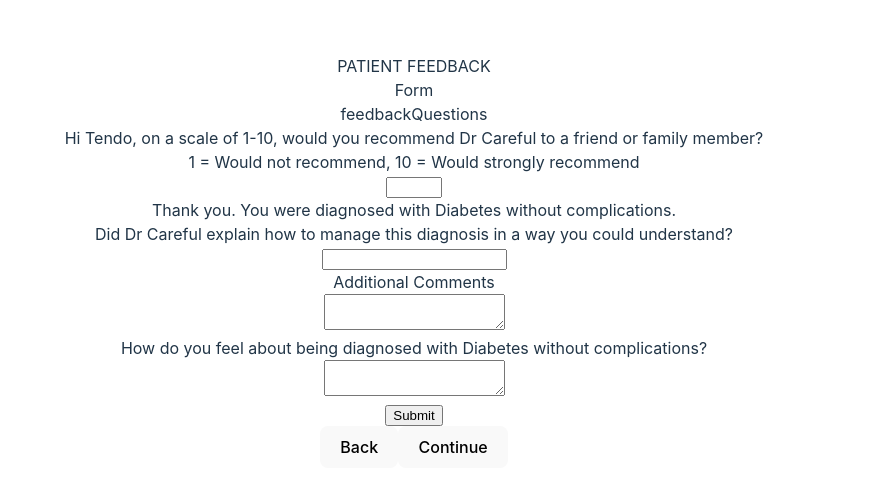
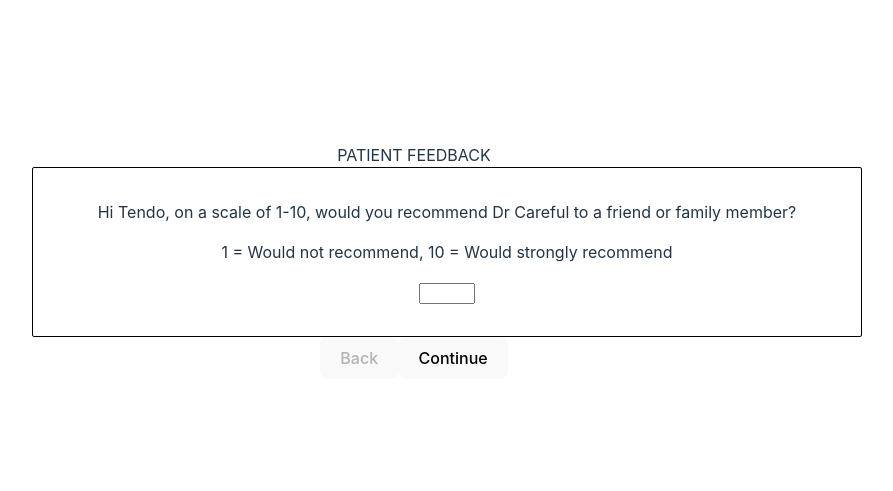
Before and after one commit to fauteuil/patient-feedback, a React (Vite) app: page / in a window 1280 px wide. Shown: the part 139-630 px from the top of the page, without its empty margins (226-1119 px from the left). Built offline with nearby package versions, Linux system fonts and the light colour scheme.

Commit message:
feat: set up carousel effect and form validation

```diff
--- a/package.json
+++ b/package.json
@@ -18,12 +18,14 @@
   "devDependencies": {
     "@types/react": "^18.2.15",
     "@types/react-dom": "^18.2.7",
+    "@types/styled-components": "^5.1.26",
     "@typescript-eslint/eslint-plugin": "^6.0.0",
     "@typescript-eslint/parser": "^6.0.0",
     "@vitejs/plugin-react": "^4.0.3",
     "eslint": "^8.45.0",
     "eslint-plugin-react-hooks": "^4.6.0",
     "eslint-plugin-react-refresh": "^0.4.3",
+    "styled-components": "^6.0.7",
     "typescript": "^5.0.2",
     "vite": "^4.4.5"
   }
--- a/src/assets/test-data/patient-feedback-raw-data.json
+++ b/src/assets/test-data/patient-feedback-raw-data.json
@@ -103,21 +103,25 @@
         "status": "",
         "questions": [
           {
-            "comment": "",
             "id": "blah-8ygvb-blah",
             "name": "recommendDoctor",
-            "value": "",
+            "value": 0,
             "valueType": "int"
           },
           {
-            "comment": "",
             "id": "blah-8yg3edcvb-blah",
-            "name": "diagnosisExplanation",
+            "name": "diagnosisExplanationSatisfaction",
             "value": "",
-            "valueType": "boolean"
+            "valueType": "string"
           },
           {
-            "id": "blah-8ygvb-blah",
+            "id": "blah-8ygvb-bl2wsah",
+            "name": "diagnosisExplanationComment",
+            "value": "",
+            "valueType": "string"
+          },
+          {
+            "id": "blah-8y2wsd-gvb-blah",
             "name": "diagnosisResponse",
             "value": "",
             "valueType": "string"
@@ -125,7 +129,7 @@
         ]
       },
       "diagnosis": {
-        "reference": "Diagnosis/be142dc6-93bd-11eb-a8b3-0242ac130003"
+        "reference": "Diagnosis/be142dc6-93bd-11eb-a8b3-0242ac-1309iujhbv"
       }
     }
   ]
--- /dev/null
+++ b/src/components/feedback-form/FeedbackForm.styled.tsx
@@ -0,0 +1,16 @@
+import styled from "styled-components";
+
+export const FormFieldWrapper = styled.div`
+  border: solid 0.0625rem black;
+  border-radius: 0.125rem;
+  /* display: flex ; */
+  /* align-items: left; */
+  padding: 2rem;
+  width: 100% ;
+`;
+
+export const FormFieldInstructions = styled.div`
+  border: solid÷ 0.0625rem black;
+  border-radius:÷ 0.125rem;
+  padding: 0 0 1rem 0;
+`;
--- a/src/components/feedback-form/FeedbackForm.tsx
+++ b/src/components/feedback-form/FeedbackForm.tsx
@@ -1,4 +1,4 @@
-import { useEffect, useMemo, useState } from 'react';
+import { MouseEvent, useCallback, useEffect, useMemo, useState } from 'react';
 import {
   // Appointment,
   Bundle,
@@ -11,8 +11,8 @@ import {
 // import { useForm } from "react-hook-form";
 import { useForm, SubmitHandler } from 'react-hook-form';
 import { PatientFeedbackFormData } from '.';
-import { FormFieldWrapper } from './FormFieldWrapper';
 import { FEEDBACK_FORM_COPY } from './constants';
+import { FormFieldInstructions, FormFieldWrapper } from './FeedbackForm.styled';
 
 // function App() {
 //   const { register } = useForm<UserInput>();
@@ -64,7 +64,7 @@ const fetchBundle = async () => {
 // };
 
 /**
- * @todo - wrap in useCallback()
+ * @todo - wrap individual resource parsing into useCallback()
  * @param {Bundle} bundle
  * @returns {Patient} patient
  */
@@ -133,11 +133,10 @@ export function FeedbackForm() {
     register,
     handleSubmit,
     formState: { errors },
-  } = useForm<PatientFeedbackFormData>();
+    trigger,
+  } = useForm<PatientFeedbackFormData>({ mode: 'onTouched' });
 
-  const onSubmit: SubmitHandler<PatientFeedbackFormData> = data => console.log(data);
-
-  const [formStep, setFormStep] = useState<string>(''); //TOOD: manage form step by service response and/or app state library, e.g. ReactCcntext
+  const [formStep, setFormStep] = useState<number>(0); //TOOD: manage form step by service response and/or app state library, e.g. ReactCcntext
   // const [feedbackQuestions, setFeedbackQuestions] = useState<FeedbackQuestion[]>([]);
 
   // eslint-disable-next-line @typescript-eslint/no-unused-vars
@@ -145,8 +144,15 @@ export function FeedbackForm() {
   const [patient, setPatient] = useState<Patient>();
   const [doctor, setDoctor] = useState<Doctor>();
   const [diagnosis, setDiagnosis] = useState<Diagnosis>();
-  // const [appointment, setAppointment] = useState<Appointment>(); // TODO: parse and display  appointment data for better context
+  // const [appointment, setAppointment] = useState<Appointment>(); // TODO: parse and display appointment data for more complete context to the questionnaire
   // const [patientFeedback, setPatientFeedback] = useState<PatientFeedback>();
+
+  // Pares and persist response data
+  const onSubmit: SubmitHandler<PatientFeedbackFormData> = useCallback(feedbackFormData => {
+    console.log('feedbackFormData', feedbackFormData);
+    // const updatedPatientFeedback = { ...patientFeedback };
+    // (updatedPatientFeedback?.questions || []).forEach(question => { });
+  }, []);
 
   // Display values
   const patientFirstName = useMemo(() => {
@@ -161,16 +167,8 @@ export function FeedbackForm() {
     );
   }, [diagnosis?.code.coding]);
 
-  const handleFormStepNavigation = (formStepId: string) => () => {
-    setFormStep(formStepId);
-  };
-
-  // Fetch data to populate the form
+  // Fetch data to specify context for the form fields.
   useEffect(() => {
-    // const populateFields = () => {
-
-    // }
-    // populateFields();
     fetchBundle().then(bundleResponse => {
       // console.log('data', data);
       console.log('bundle', bundleResponse);
@@ -182,62 +180,115 @@ export function FeedbackForm() {
     });
   }, []);
 
-  // useEffect(() => {
-  //   // const populateFields = () => {
+  const formFieldKeys = ['recommendDoctor', 'diagnosisExplanationSatisfaction', 'diagnosisResponse'];
 
-  //   // }
-  //   // populateFields();
-  //   getFeedbackQuestions().then(questions => {
-  //     // console.log('data', data);
-  //     console.log('questions', questions);
-  //     setFeedbackQuestions(questions);
-  //   });
-  // }, []);
+  const formFields = [
+    <FormFieldWrapper key='recommendDoctor'>
+      <FormFieldInstructions>
+        {FEEDBACK_FORM_COPY.recommendDoctor.description(patientFirstName, doctorLastName)}
+      </FormFieldInstructions>
+      <FormFieldInstructions>
+        {FEEDBACK_FORM_COPY.recommendDoctor.instructions}
+      </FormFieldInstructions>
+      <input
+        type='number'
+        max={10}
+        min={1}
+        {...register('recommendDoctor', {
+          required: `${FEEDBACK_FORM_COPY.recommendDoctor.title} is a required field`,
+        })}
+      />
+      {errors.recommendDoctor ? <div>{errors.recommendDoctor.message}</div> : null}
+    </FormFieldWrapper>,
+    <FormFieldWrapper key='diagnosisExplanationSatisfaction'>
+      <FormFieldInstructions>
+        {FEEDBACK_FORM_COPY.diagnosisExplanationSatisfaction.description(diagnosisTitle)}
+      </FormFieldInstructions>
+      <FormFieldInstructions>
+        {FEEDBACK_FORM_COPY.diagnosisExplanationSatisfaction.instructions(doctorLastName)}
+      </FormFieldInstructions>
+      <select
+        {...register('diagnosisExplanationSatisfaction', {
+          required: `${FEEDBACK_FORM_COPY.diagnosisExplanationSatisfaction.title} is a required field`,
+        })}
+      >
+        <option value={'yes'}>Yes</option>
+        <option value={'no'}>No</option>
+      </select>
+      {errors.diagnosisExplanationSatisfaction ? (
+        <div>{errors.diagnosisExplanationSatisfaction.message}</div>
+      ) : null}
+      {/* <FormFieldWrapper > */}
+      <FormFieldInstructions>
+        {FEEDBACK_FORM_COPY.diagnosisExplanationComment.instructions}
+      </FormFieldInstructions>
+      <textarea {...register('diagnosisExplanationComment')} />
+      {/* </FormFieldWrapper> */}
+    </FormFieldWrapper>,
+    <FormFieldWrapper key='diagnosisResponse'>
+      <FormFieldInstructions>
+        {FEEDBACK_FORM_COPY.diagnosisResponse.description}
+      </FormFieldInstructions>
+      <FormFieldInstructions>
+        {FEEDBACK_FORM_COPY.diagnosisResponse.instructions(diagnosisTitle)}
+      </FormFieldInstructions>
+      <textarea
+        {...register('diagnosisResponse', {
+          required: `${FEEDBACK_FORM_COPY.diagnosisResponse.title} is a required field`,
+        })}
+      />
+      {errors.diagnosisResponse ? <div>{errors.diagnosisResponse.message}</div> : null}
+    </FormFieldWrapper>,
+  ];
+
+  const handleFormStepNavigation = (formStepId: number) => (event: MouseEvent<HTMLElement>) => {
+    event.preventDefault();
+    console.log('event', event);
+    // const triggered = await trigger();
+    // trigger('recommendDoctor');
+    trigger();
+    // if (triggered) { return; }
+    const newIndex = Math.max(Math.min(formStepId, formFields.length - 1), 0) % formFields.length;
+    trigger();
+    if (errors) {
+      console.log('triggered errors', errors);
+      if (errors['recommendDoctor'])
+        return;
+    }
+    // console.log('newFormStepIndex', newIndex);
+    setFormStep(newIndex);
+  };
 
   return (
     <>
-      <div>Form</div>
-      {/* {formStep} */}
-      feedbackQuestions
       {/*
-        TODO: dynamic parsing/rendering of feedback questions and flexible form fields by question config.
+        TODO: refactor for dynamic parsing/rendering of feedback questions and flexible form fields rendered by question config.
       {feedbackQuestions.map(question => (
         <div key={question.id}>{question.name}</div>
       ))} */}
+
       <form onSubmit={handleSubmit(onSubmit)}>
-        <FormFieldWrapper>
-          <div>
-            {FEEDBACK_FORM_COPY.recommendDoctor.description(patientFirstName, doctorLastName)}
-          </div>
-          <div>{FEEDBACK_FORM_COPY.recommendDoctor.instructions}</div>
-          <input
-            type='number'
-            max={10}
-            min={1}
-            {...register('recommendDoctor', { required: `${FEEDBACK_FORM_COPY.recommendDoctor.title} is a required field` })}
-          />
-          {errors.recommendDoctor ? <div>{errors.recommendDoctor.message}</div> : null}
-        </FormFieldWrapper>
-        <FormFieldWrapper>
-          <div>{FEEDBACK_FORM_COPY.diagnosisExplanation.description(diagnosisTitle)}</div>
-          <div>{FEEDBACK_FORM_COPY.diagnosisExplanation.instructions(doctorLastName)}</div>
-          <input {...register('diagnosisExplanation', { required: `${FEEDBACK_FORM_COPY.diagnosisExplanation.title} is a required field` })} />
-          {errors.diagnosisExplanation ? <div>{errors.diagnosisExplanation.message}</div> : null}
-        </FormFieldWrapper>
-        <FormFieldWrapper>
-          <div>{FEEDBACK_FORM_COPY.diagnosisExplanationComment.instructions}</div>
-          <textarea {...register('diagnosisExplanationComment')} />
-        </FormFieldWrapper>
-        <FormFieldWrapper>
-          <div>{FEEDBACK_FORM_COPY.diagnosisResponse.instructions(diagnosisTitle)}</div>
-          <textarea {...register('diagnosisResponse', { required: `${FEEDBACK_FORM_COPY.diagnosisResponse.title} is a required field` })} />
-          {errors.diagnosisResponse ? <div>{errors.diagnosisResponse.message}</div> : null}
-        </FormFieldWrapper>
-
-        <input type='submit' />
+        {formFields.map((FieldComponent, index) => {
+          return formStep === index ? (
+            <>
+              {FieldComponent}
+              <button disabled={formStep === 0} onClick={handleFormStepNavigation(formStep - 1)}>
+                Back
+              </button>
+              <button
+                disabled={formStep === formFields.length - 1}
+                onClick={handleFormStepNavigation(formStep + 1)}
+              >
+                {' '}
+                Continue
+              </button>
+            </>
+          ) : (
+            <></>
+          );
+        })}
+        {formStep === formFields.length - 1 ? <input type='submit' /> : null}
       </form>
-      <button onClick={handleFormStepNavigation(formStep)}>Back</button>
-      <button>Continue</button>
     </>
   );
 }
--- a/src/components/feedback-form/FormFieldWrapper.tsx
+++ /dev/null
@@ -1,5 +0,0 @@
-import { PropsWithChildren } from 'react';
-
-export function FormFieldWrapper({ children }: PropsWithChildren) {
-  return <div>{children}</div>;
-}
--- a/src/components/feedback-form/constants.ts
+++ b/src/components/feedback-form/constants.ts
@@ -7,9 +7,9 @@ export const FEEDBACK_FORM_COPY = {
       `Hi ${patientFirstName}, on a scale of 1-10, would you recommend Dr ${doctorLastName} to a friend or family member?`,
     instructions: '1 = Would not recommend, 10 = Would strongly recommend',
   },
-  diagnosisExplanation: {
+  diagnosisExplanationSatisfaction: {
     title: 'Explanation of Diagnosis Satisfaction',
-    description: (diagnosis: string) => `Thank you. You were diagnosed with ${diagnosis}.`,
+    description: (diagnosis: string) => `Thank you. You were diagnosed with '${diagnosis}'.`,
     instructions: (doctorLastName: string) =>
       `Did Dr ${doctorLastName} explain how to manage this diagnosis in a way you could understand?`,
   },
--- a/src/components/feedback-form/index.d.ts
+++ b/src/components/feedback-form/index.d.ts
@@ -11,7 +11,7 @@
 
 export type PatientFeedbackFormData = {
   recommendDoctor: number;
-  diagnosisExplanation: boolean;
+  diagnosisExplanationSatisfaction: string;
   diagnosisExplanationComment: string;
   diagnosisResponse: string;
 };
```
Also changed, not shown: 1 other file (tests, documents, lock files or other folders).
